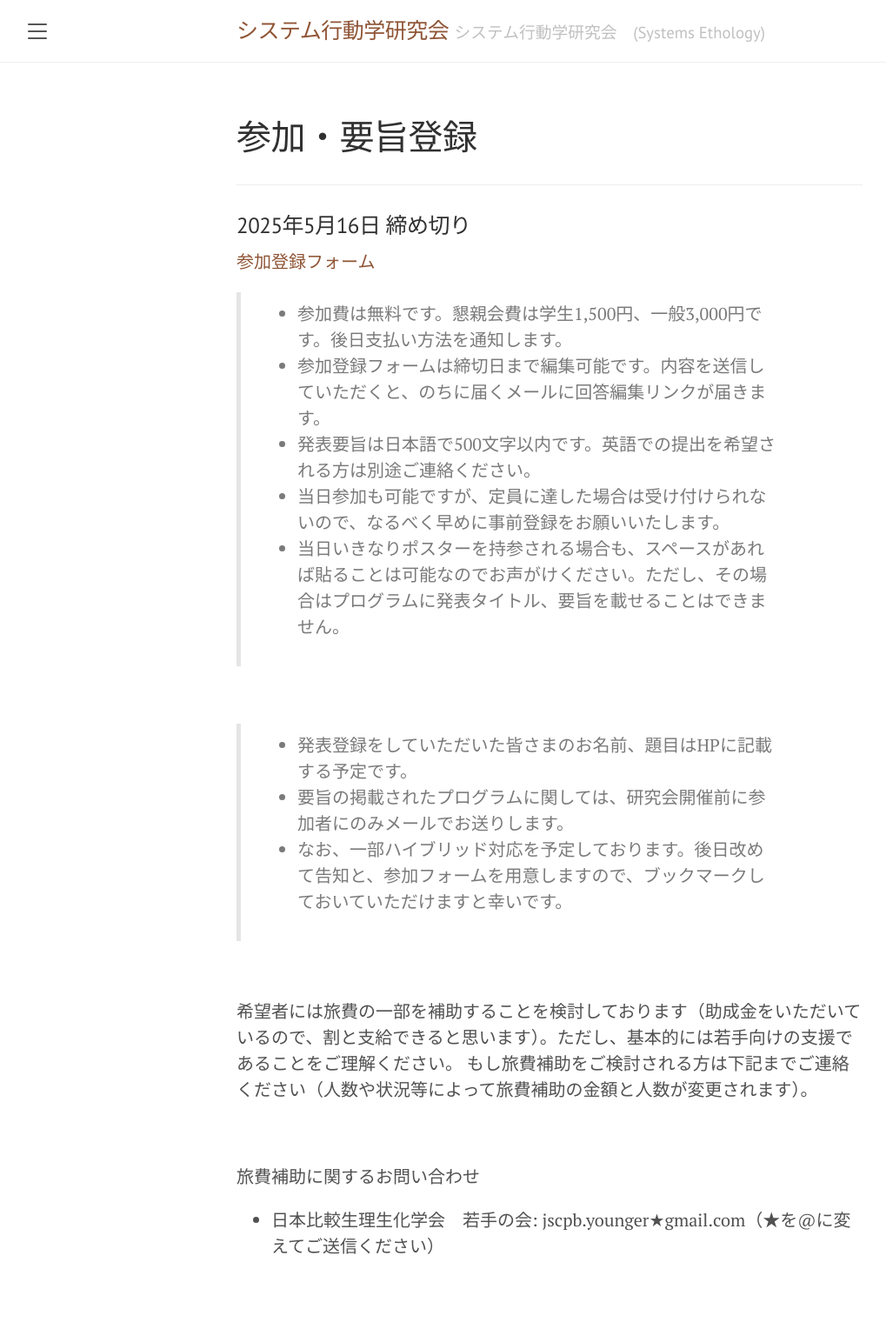
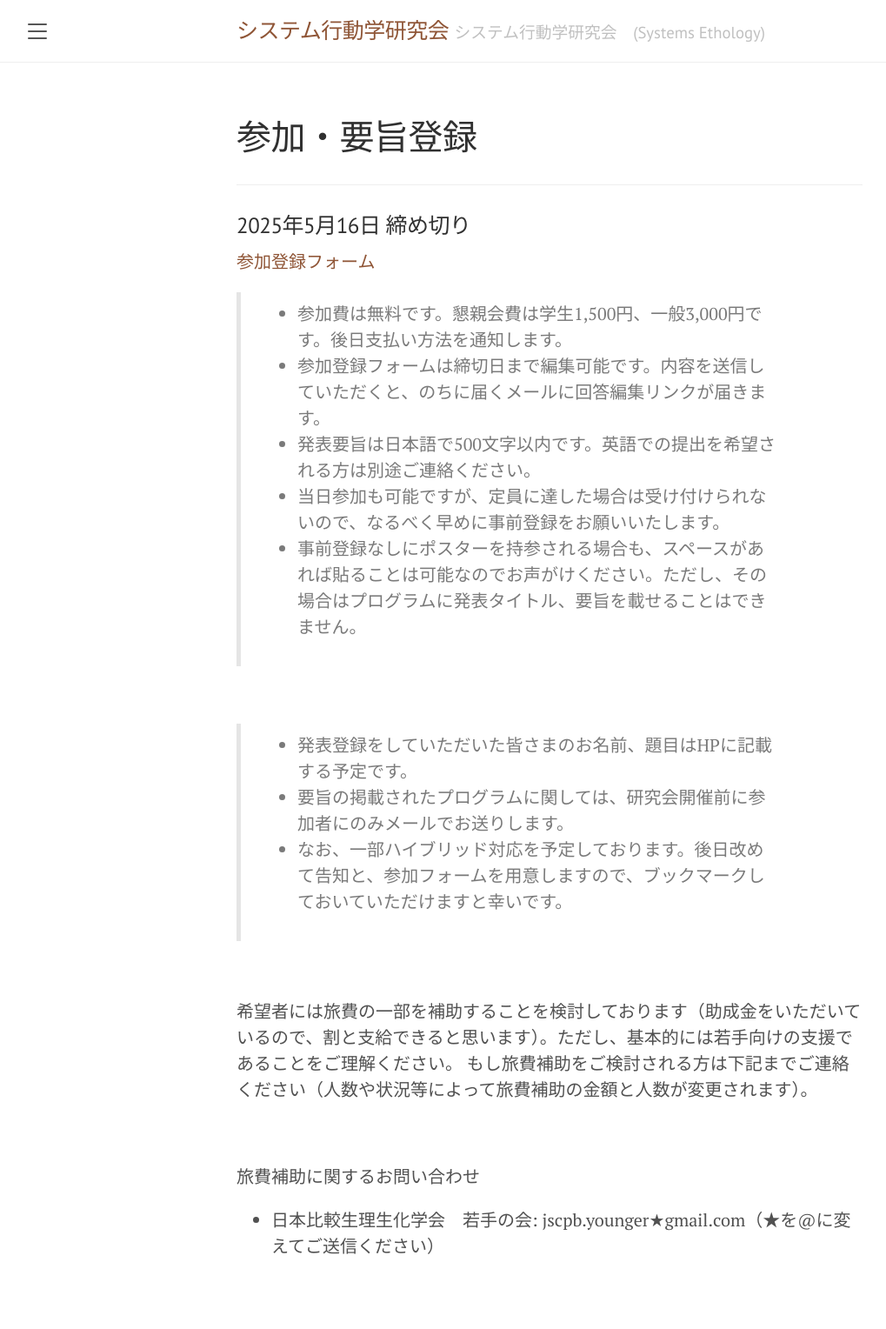
Before and after one commit to SystemsEthology/website, a Jekyll site: the page built from event_01/conference01_join.md, in a window 1280 px wide. Shown: the whole page at 87% size, without its empty margins (8-1027 px from the left). Built offline with Jekyll 4.4.1, drawn with Linux system fonts in a browser that asks for light colours.

Commit message:
Update conference01_join.md

```diff
--- a/event_01/conference01_join.md
+++ b/event_01/conference01_join.md
@@ -13,7 +13,7 @@ order: 4
 > - 参加登録フォームは締切日まで編集可能です。内容を送信していただくと、のちに届くメールに回答編集リンクが届きます。
 > - 発表要旨は日本語で500文字以内です。英語での提出を希望される方は別途ご連絡ください。
 > - 当日参加も可能ですが、定員に達した場合は受け付けられないので、なるべく早めに事前登録をお願いいたします。
-> - 当日いきなりポスターを持参される場合も、スペースがあれば貼ることは可能なのでお声がけください。ただし、その場合はプログラムに発表タイトル、要旨を載せることはできません。
+> - 事前登録なしにポスターを持参される場合も、スペースがあれば貼ることは可能なのでお声がけください。ただし、その場合はプログラムに発表タイトル、要旨を載せることはできません。
 
 <br>
 
```
